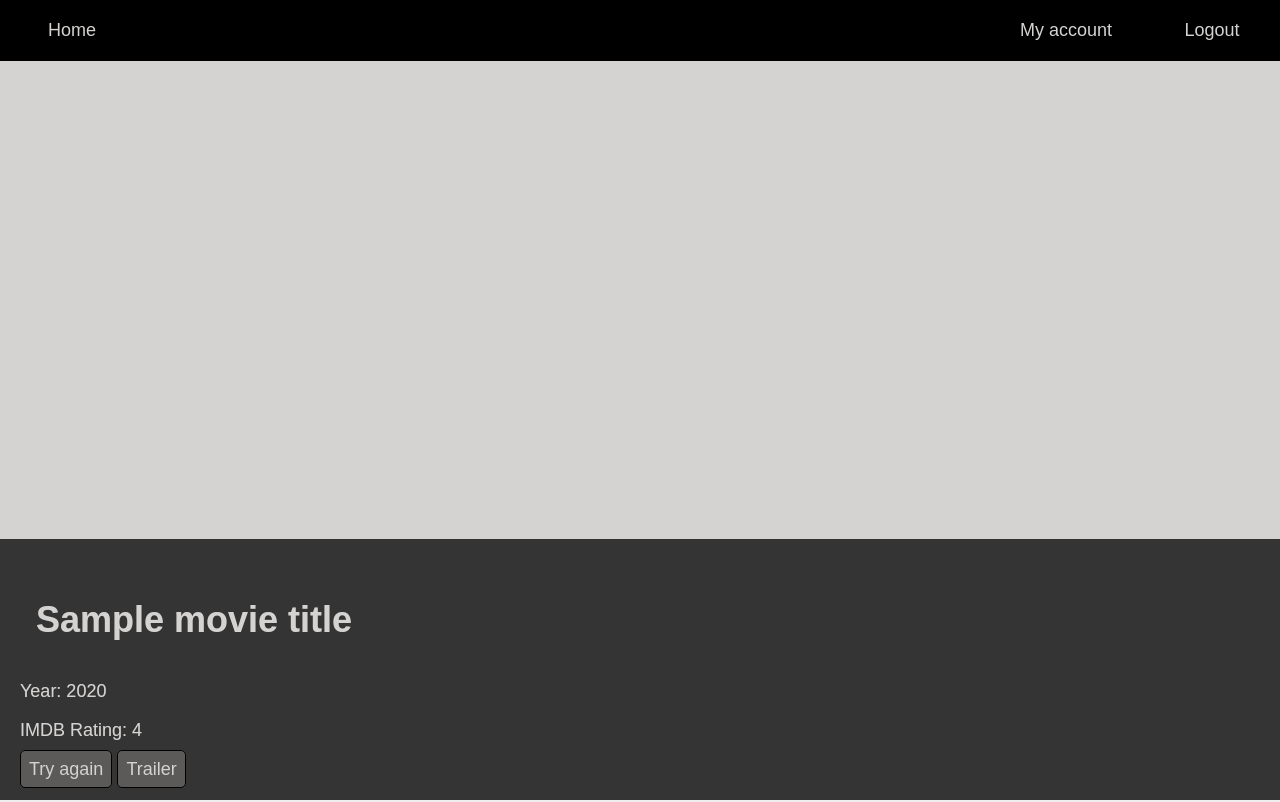
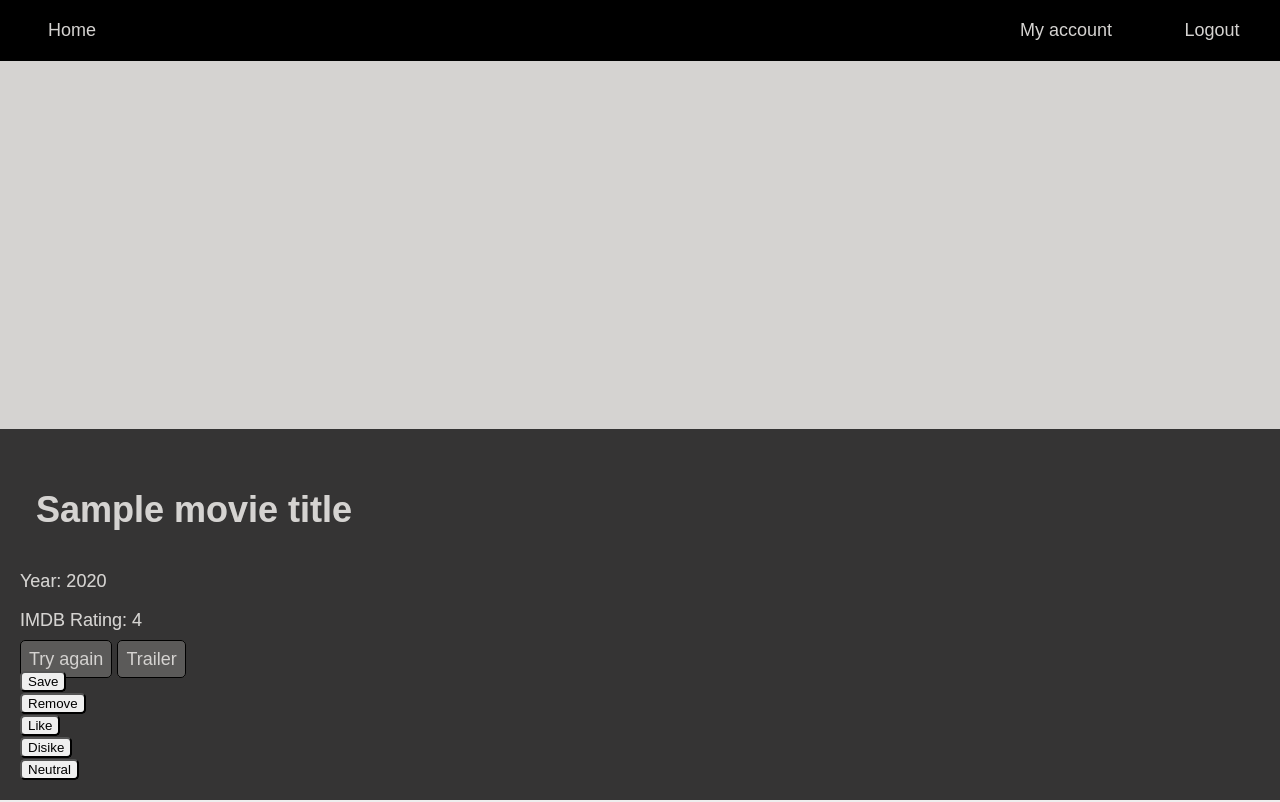
Before and after one commit to tomday8/WhistlejacketFinal, a Flask app: template templates/movies.html in a window 1280 px wide. Run offline with Flask 2, Linux system fonts and the light colour scheme; a user stored in the database is signed in; tables that the repository leaves empty hold one stand-in row (values such as "Sample post"); the template is opened without the code that fills it: most values are stand-ins (such as "Sample title", 1, 10 or a date in 2020).

Commit message:
like/dislike/save functionality added, currently returns account page

```diff
--- a/app.py
+++ b/app.py
@@ -79,13 +79,14 @@ def my_account():
 @app.route("/movies")
 def movies():
     movie = return_movie()
+    movie_id = movie['id']
     movie_title = movie['title']
     movie_year = movie['year']
     movie_rating = movie['rating']
     movie_trailer=movie['trailer']
     background_link = "https://www.youtube.com/embed/{}?&autoplay=1&start=7&mute=1&playinline=1&playlist={}&loop=1".format(movie_trailer, movie_trailer)
     trailer_link = "https://www.youtube.com/embed/{}?&autoplay=1&playinline=1&playlist={}&loop=1".format(movie_trailer, movie_trailer)
-    return render_template('movies.html', movie_title=movie_title, movie_year=movie_year, movie_rating=movie_rating, background_link=background_link, trailer_link=trailer_link)
+    return render_template('movies.html', movie_title=movie_title, movie_year=movie_year, movie_rating=movie_rating, background_link=background_link, trailer_link=trailer_link, movie_id=movie_id)
 
 def return_movie():
     query = "SELECT * FROM movies"
@@ -102,3 +103,47 @@ def return_movie_trailer(id):
     df.columns = result.keys()
     movie_trailer = df['trailer'].values[0]
     return movie_trailer
+
+@app.route('/like', methods=['POST'])
+def like():
+    user_id = request.form["user_id"]
+    movie_id = request.form["movie_id"]
+    query="INSERT INTO user_movies (user_id, movie_id, like_dislike) VALUES ({}, {}, 1) ON CONFLICT (user_id, movie_id)  DO UPDATE SET like_dislike = 1;".format(user_id, movie_id)
+    conn.execute(query)
+    return render_template('account.html')
+
+
+@app.route('/dislike', methods=['POST'])
+def dislike():
+    user_id = request.form["user_id"]
+    movie_id = request.form["movie_id"]
+    query="INSERT INTO user_movies (user_id, movie_id, like_dislike) VALUES ({}, {}, -1) ON CONFLICT (user_id, movie_id)  DO UPDATE SET like_dislike = -1;".format(user_id, movie_id)
+    conn.execute(query)
+    return render_template('account.html')
+
+
+@app.route('/neutral', methods=['POST'])
+def neutral():
+    user_id = request.form["user_id"]
+    movie_id = request.form["movie_id"]
+    query="INSERT INTO user_movies (user_id, movie_id, like_dislike) VALUES ({}, {}, 0) ON CONFLICT (user_id, movie_id)  DO UPDATE SET like_dislike = 0;".format(user_id, movie_id)
+    conn.execute(query)
+    return render_template('account.html')
+
+
+@app.route('/remove', methods=['POST'])
+def remove():
+    user_id = request.form["user_id"]
+    movie_id = request.form["movie_id"]
+    query="UPDATE user_movies SET save_flag = 0 WHERE user_id= {} AND movie_id = {}".format(user_id, movie_id)
+    conn.execute(query)
+    return render_template('account.html')
+
+
+@app.route('/save', methods=['POST'])
+def save():
+    user_id = request.form["user_id"]
+    movie_id = request.form["movie_id"]
+    query="INSERT INTO user_movies (user_id, movie_id, save_flag) VALUES ({}, {}, 1) ON CONFLICT (user_id, movie_id)  DO UPDATE SET save_flag = 1;".format(user_id, movie_id)
+    conn.execute(query)
+    return render_template('account.html')
--- a/templates/base.html
+++ b/templates/base.html
@@ -15,7 +15,7 @@
         </div>
         {% else %}
         <div id="right-nav">
-            <a id="rightBtn" href="{{ url_for('logout') }}">Logout</a>
+            <a id="rightBtn" href="{{ url_for('logout') }}">Logout {{current_user.id}}</a>
             <a id="rightBtn" href="{{ url_for('my_account') }}">My account</a>
         </div>
         {% endif %}
--- a/templates/movies.html
+++ b/templates/movies.html
@@ -88,10 +88,39 @@ iframe {
         <h1>{{movie_title}}</h1>
         <p>Year: {{movie_year}}</p>
         <p>IMDB Rating: {{movie_rating}}</p>
-        <!-- </div>
-        <div class="moviebuttons"> -->
+
           <a class="moviebuttons" href="/movies">Try again</a>
           <a class="moviebuttons" href={{trailer_link}}>Trailer</a>
+
+          <form action="{{url_for('save')}}", method="post">
+            <input type="hidden" name="user_id" value="{{current_user.id}}">
+            <input type="hidden" name="movie_id" value="{{movie_id}}">
+            <input type="submit" value="Save">
+          </form>
+
+          <form action="{{url_for('remove')}}", method="post">
+            <input type="hidden" name="user_id" value="{{current_user.id}}">
+            <input type="hidden" name="movie_id" value="{{movie_id}}">
+            <input type="submit" value="Remove">
+          </form>
+
+          <form action="{{url_for('like')}}", method="post">
+            <input type="hidden" name="user_id" value="{{current_user.id}}">
+            <input type="hidden" name="movie_id" value="{{movie_id}}">
+            <input type="submit" value="Like">
+          </form>
+
+          <form action="{{url_for('dislike')}}", method="post">
+            <input type="hidden" name="user_id" value="{{current_user.id}}">
+            <input type="hidden" name="movie_id" value="{{movie_id}}">
+            <input type="submit" value="Disike">
+          </form>
+
+          <form action="{{url_for('neutral')}}", method="post">
+            <input type="hidden" name="user_id" value="{{current_user.id}}">
+            <input type="hidden" name="movie_id" value="{{movie_id}}">
+            <input type="submit" value="Neutral">
+          </form>
       </div>
 
       <div class="header">
```
Also changed, not shown: like.sql (added, +33 -0 lines), seeds/user_movies_seeds.sql (added, +14 -0 lines), static/js/script.js (+11 -0 lines).
